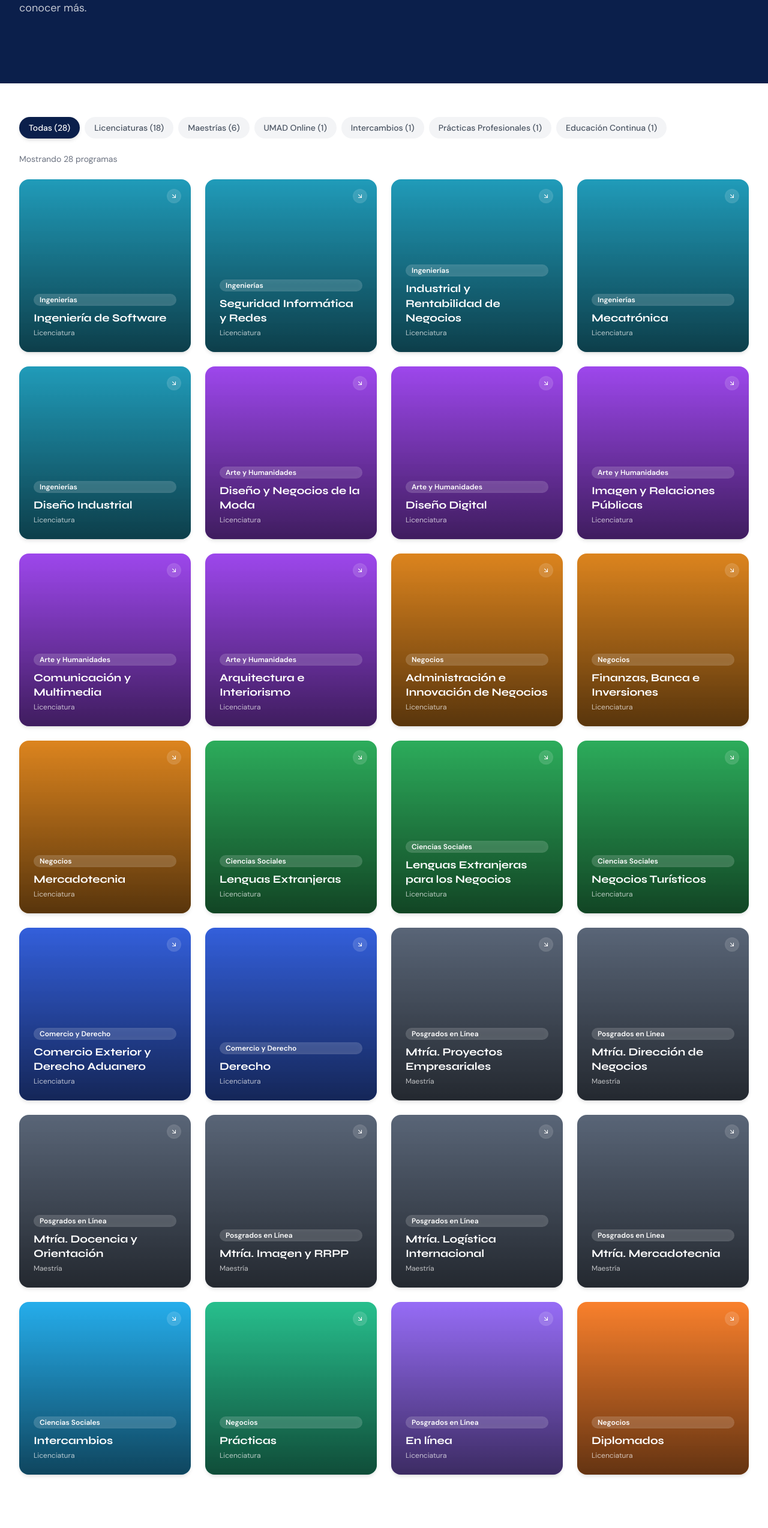
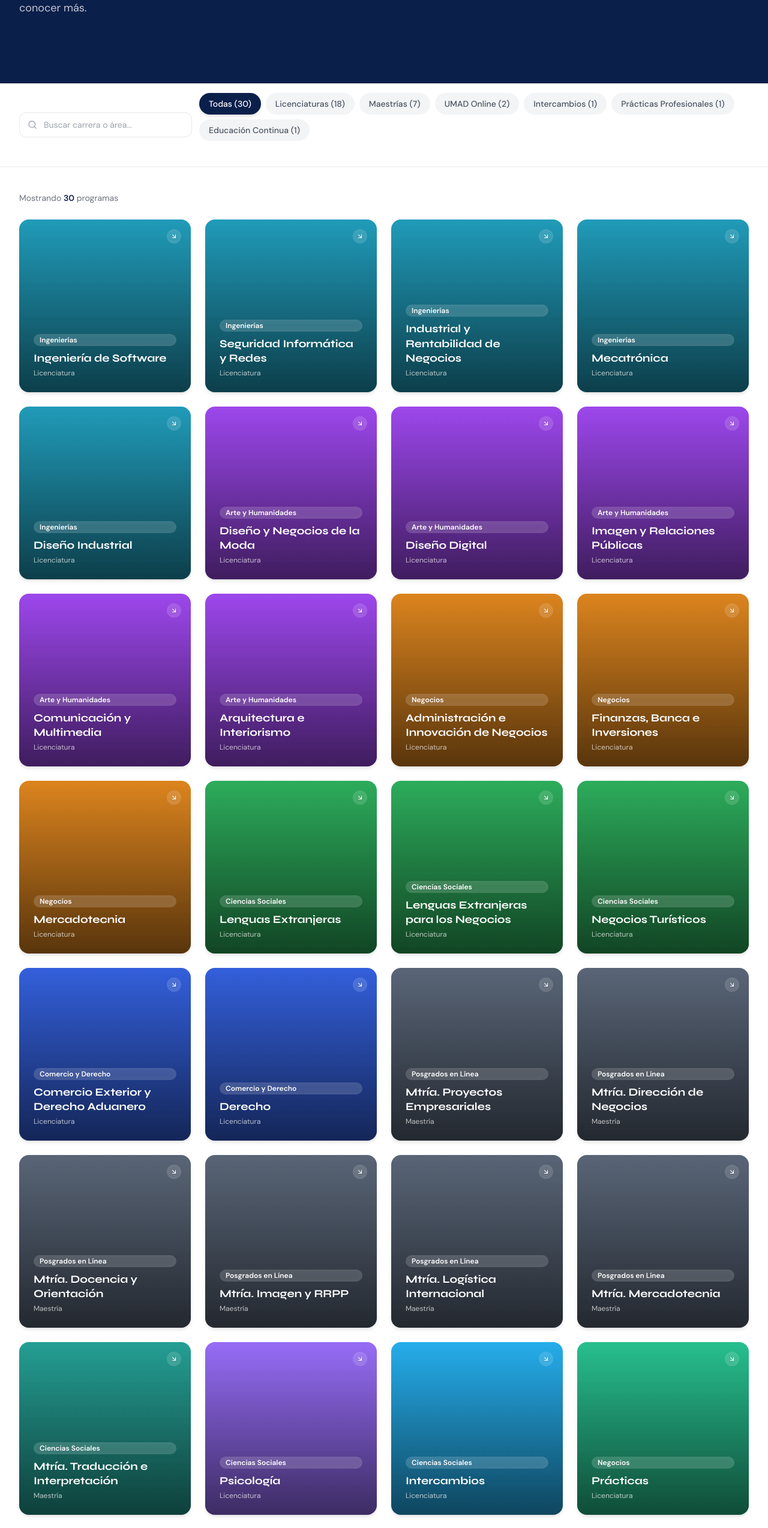
Before and after one commit to EmilioPG13/Web-UMAD, a React (Vite) app: page /carreras in a window 1280 px wide. Shown: the part 220-2768 px from the top of the page at 60% size. Built offline with nearby package versions, Linux system fonts and the light colour scheme.

Commit message:
✨ feat: Enhance CarrerasPage; add search functionality and improve filtering logic for programs

```diff
--- a/src/data/programs.ts
+++ b/src/data/programs.ts
@@ -325,6 +325,36 @@ export const programs: Program[] = [
     featured: false,
   },
 
+  // ── MAESTRÍA PRESENCIAL ADICIONAL ─────────────────────
+  {
+    id: 'maestria-traduccion-interpretacion',
+    name: 'Maestría en Traducción e Interpretación',
+    shortName: 'Mtría. Traducción e Interpretación',
+    faculty: 'Ciencias Sociales',
+    level: 'Maestría',
+    category: 'Maestrías',
+    modalities: ['Presencial'],
+    durationSemesters: 3,
+    description: 'Forma traductores e intérpretes profesionales con dominio técnico, jurídico y literario en múltiples lenguas y contextos globales.',
+    accentColor: 'bg-teal-600',
+    featured: false,
+  },
+
+  // ── LICENCIATURA UMAD ONLINE ───────────────────────────
+  {
+    id: 'lic-psicologia-online',
+    name: 'Licenciatura en Psicología',
+    shortName: 'Psicología',
+    faculty: 'Ciencias Sociales',
+    level: 'Licenciatura',
+    category: 'UMAD Online',
+    modalities: ['En línea'],
+    durationSemesters: 9,
+    description: 'Comprende el comportamiento humano y desarrolla habilidades de diagnóstico, intervención y acompañamiento psicológico en modalidad flexible en línea.',
+    accentColor: 'bg-violet-500',
+    featured: false,
+  },
+
   // ── PROGRAMAS ESPECIALES ───────────────────────────────
   {
     id: 'intercambios-internacionales',
--- a/src/pages/CarrerasPage.tsx
+++ b/src/pages/CarrerasPage.tsx
@@ -1,5 +1,6 @@
-import { useState } from 'react';
+import { useState, useMemo } from 'react';
 import { motion, AnimatePresence } from 'framer-motion';
+import { Search, X } from 'lucide-react';
 import PageWrapper from '../components/layout/PageWrapper';
 import SectionHeading from '../components/ui/SectionHeading';
 import ProgramFilter from '../components/programs/FacultyFilter';
@@ -11,10 +12,24 @@ type Filter = ProgramCategory | 'Todas';
 
 export default function CarrerasPage() {
   const [activeFilter, setActiveFilter] = useState<Filter>('Todas');
+  const [searchQuery, setSearchQuery] = useState('');
 
-  const filtered = activeFilter === 'Todas'
+  const filtered = useMemo(() => {
+    const byCategory = activeFilter === 'Todas'
       ? programs
       : programs.filter(p => p.category === activeFilter);
+
+    if (!searchQuery.trim()) return byCategory;
+
+    const q = searchQuery.toLowerCase();
+    return byCategory.filter(p =>
+      p.name.toLowerCase().includes(q) ||
+      p.shortName.toLowerCase().includes(q) ||
+      p.faculty.toLowerCase().includes(q)
+    );
+  }, [activeFilter, searchQuery]);
+
+  const animKey = `${activeFilter}-${searchQuery}`;
 
   return (
     <PageWrapper>
@@ -29,36 +44,96 @@ export default function CarrerasPage() {
         </div>
       </div>
 
-      {/* Content */}
-      <div className="max-w-7xl mx-auto px-4 sm:px-6 lg:px-8 py-14">
+      {/* Sticky filter bar */}
+      <div className="sticky top-16 z-30 bg-white border-b border-gray-100 shadow-sm">
+        <div className="max-w-7xl mx-auto px-4 sm:px-6 lg:px-8 py-4">
+          <div className="flex flex-col sm:flex-row gap-3 items-start sm:items-center">
+            {/* Search */}
+            <div className="relative w-full sm:w-72 flex-shrink-0">
+              <Search className="absolute left-3.5 top-1/2 -translate-y-1/2 w-4 h-4 text-gray-400 pointer-events-none" />
+              <input
+                type="text"
+                value={searchQuery}
+                onChange={e => setSearchQuery(e.target.value)}
+                placeholder="Buscar carrera o área..."
+                className="w-full pl-10 pr-9 py-2.5 rounded-xl border border-gray-200 text-sm focus:outline-none focus:ring-2 focus:ring-umad-navy focus:border-transparent"
+              />
+              {searchQuery && (
+                <button
+                  onClick={() => setSearchQuery('')}
+                  className="absolute right-3 top-1/2 -translate-y-1/2 text-gray-400 hover:text-gray-600"
+                  aria-label="Limpiar búsqueda"
+                >
+                  <X className="w-4 h-4" />
+                </button>
+              )}
+            </div>
+
+            {/* Category pills */}
+            <div className="flex-1 overflow-x-auto pb-0.5">
               <ProgramFilter
                 active={activeFilter}
                 onChange={v => setActiveFilter(v as Filter)}
                 programs={programs}
               />
+            </div>
+          </div>
+        </div>
+      </div>
 
-        <p className="text-sm text-gray-500 mb-6">
-          Mostrando {filtered.length} programa{filtered.length !== 1 ? 's' : ''}
+      {/* Content */}
+      <div className="max-w-7xl mx-auto px-4 sm:px-6 lg:px-8 py-10">
+        {/* Result count / active search label */}
+        <div className="flex items-center gap-2 mb-6 min-h-[24px]">
+          <p className="text-sm text-gray-500">
+            {searchQuery
+              ? <>Resultados para <span className="font-semibold text-umad-navy">"{searchQuery}"</span>: {filtered.length} programa{filtered.length !== 1 ? 's' : ''}</>
+              : <>Mostrando <span className="font-semibold text-umad-navy">{filtered.length}</span> programa{filtered.length !== 1 ? 's' : ''}</>
+            }
           </p>
+          {(searchQuery || activeFilter !== 'Todas') && (
+            <button
+              onClick={() => { setSearchQuery(''); setActiveFilter('Todas'); }}
+              className="text-xs text-umad-red hover:underline"
+            >
+              Limpiar filtros
+            </button>
+          )}
+        </div>
 
         <AnimatePresence mode="wait">
+          {filtered.length > 0 ? (
             <motion.div
-            key={activeFilter}
+              key={animKey}
               initial={{ opacity: 0, y: 10 }}
               animate={{ opacity: 1, y: 0 }}
               exit={{ opacity: 0 }}
-            transition={{ duration: 0.3 }}
+              transition={{ duration: 0.25 }}
               className="grid grid-cols-1 sm:grid-cols-2 lg:grid-cols-3 xl:grid-cols-4 gap-6"
             >
               {filtered.map((program, i) => (
-              <FlipCard key={program.id} program={program} delay={i * 50} />
+                <FlipCard key={program.id} program={program} delay={i * 40} />
               ))}
             </motion.div>
+          ) : (
+            <motion.div
+              key="empty"
+              initial={{ opacity: 0 }}
+              animate={{ opacity: 1 }}
+              className="flex flex-col items-center py-24 text-center"
+            >
+              <Search className="w-10 h-10 text-gray-200 mb-4" />
+              <p className="text-gray-500 font-medium">No encontramos resultados para "{searchQuery}"</p>
+              <p className="text-gray-400 text-sm mt-1">Prueba con otro término o limpia los filtros</p>
+              <button
+                onClick={() => { setSearchQuery(''); setActiveFilter('Todas'); }}
+                className="mt-4 text-sm text-umad-red hover:underline"
+              >
+                Ver todos los programas
+              </button>
+            </motion.div>
+          )}
         </AnimatePresence>
-
-        {filtered.length === 0 && (
-          <p className="text-center text-gray-400 py-20">No hay programas en esta categoría.</p>
-        )}
       </div>
 
       {/* Bottom info */}
```
Lines whose indentation alone changed are shown as unchanged.
